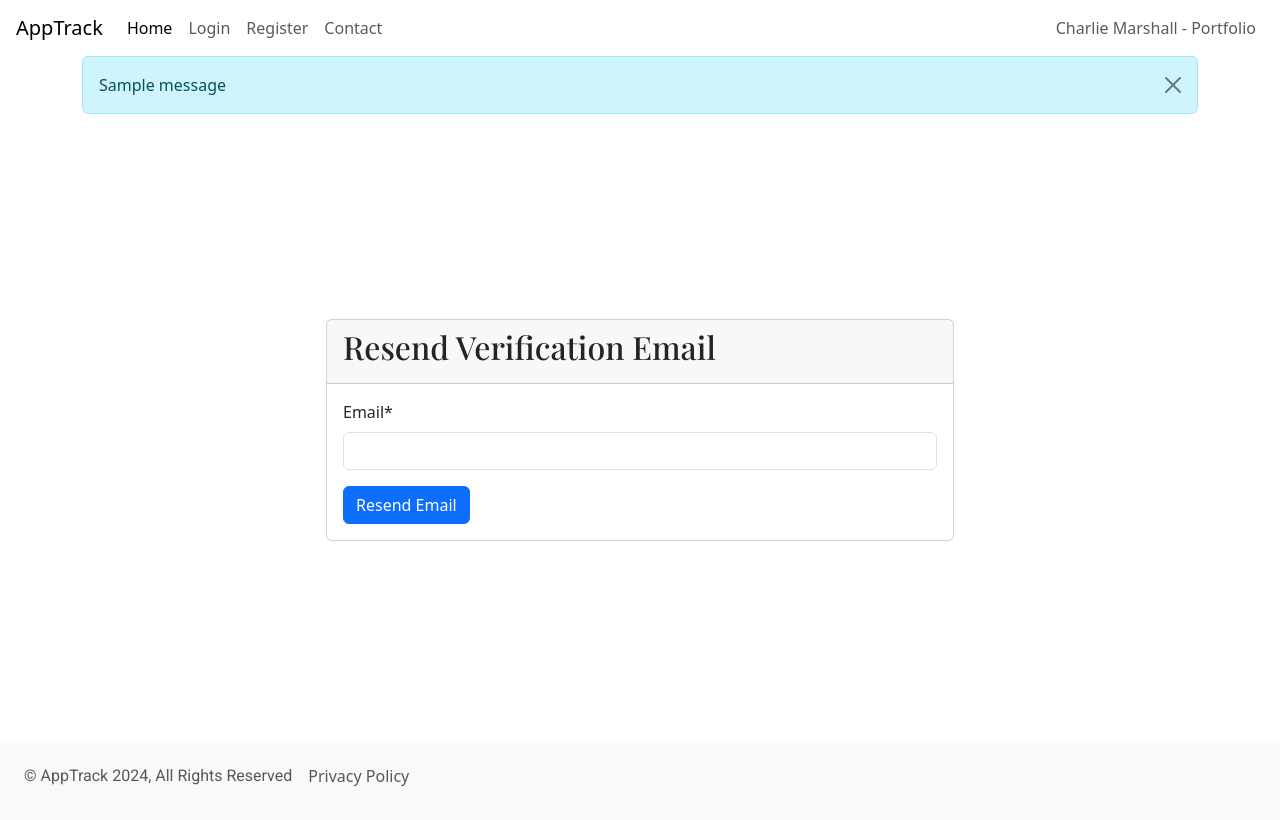
After one commit to charliemarshall1996/apptrack, a Django app: page /accounts/resend-verification-email/ in a window 1280 px wide. The commit adds this page. Run offline with Django 5.2, Linux system fonts and the light colour scheme; tables that the repository leaves empty hold one stand-in row (values such as "Sample post"); one stand-in notice (Sample message) is shown; some libraries are stand-ins or nearby versions; some web fonts are replaced.

Commit message:
added email verification

```diff
--- a/apptrack/accounts/forms.py
+++ b/apptrack/accounts/forms.py
@@ -60,3 +60,12 @@ class ProfileUpdateForm(forms.ModelForm):
     class Meta:
         model = Profile
         fields = []
+
+
+class UserLoginForm(forms.Form):
+    email = forms.EmailField(required=True)
+    password = forms.CharField(required=True, widget=forms.PasswordInput)
+
+
+class ResendVerificationEmailForm(forms.Form):
+    email = forms.EmailField(required=True)
--- a/apptrack/accounts/models.py
+++ b/apptrack/accounts/models.py
@@ -11,6 +11,8 @@ class CustomUser(AbstractBaseUser, PermissionsMixin):
     """Custom User model that uses email instead of username."""
 
     email = models.EmailField(_('email address'), unique=True)
+    email_verified = models.BooleanField(default=False)
+    last_verification_email_sent = models.DateTimeField(null=True, blank=True)
     first_name = models.CharField(max_length=30, blank=False, null=False)
     last_name = models.CharField(max_length=30, blank=False, null=False)
     is_active = models.BooleanField(default=True)
--- a/apptrack/accounts/templates/accounts/login.html
+++ b/apptrack/accounts/templates/accounts/login.html
@@ -15,14 +15,14 @@
             {% load crispy_forms_tags %}
             <form method="POST">
                 {% csrf_token %}
-                {{ form.honeypot }}
+
                 {{ form|crispy }}
                 <button type="submit" class="btn btn-primary">Login</button>
             </form>
         </div>
         <div class="card-footer text-center">
-            <a href="{% url 'password_reset' %}">Forgot Password?</a>
-            <a href="{% url 'register' %}">Register</a>
+            <a href="{% url 'accounts:password_reset' %}">Forgot Password?</a>
+            <a href="{% url 'accounts:register' %}">Register</a>
         </div>
 
     </div>
--- a/apptrack/accounts/templates/accounts/profile.html
+++ b/apptrack/accounts/templates/accounts/profile.html
@@ -19,7 +19,7 @@
         </div>
 
         <div class="card-footer text-center">
-            <a class="btn btn-primary" href="{% url 'profile_settings' %}">Settings</a>
+            <a class="btn btn-primary" href="{% url 'accounts:profile_settings' %}">Settings</a>
         </div>
 
     </div>
--- a/apptrack/accounts/templates/accounts/register.html
+++ b/apptrack/accounts/templates/accounts/register.html
@@ -18,7 +18,7 @@
             </form>
         </div>
         <div class="card-footer text-center">
-            <a href="{% url 'login' %}">Login</a>
+            <a href="{% url 'accounts:login' %}">Login</a>
         </div>
 
     </div>
--- /dev/null
+++ b/apptrack/accounts/templates/accounts/resend_verification_email.html
@@ -0,0 +1,22 @@
+
+{% extends "core/base_unauthenticated.html" %}
+
+{% load crispy_forms_tags %}
+
+{% block content %}
+
+    <div class="card m-auto w-50">
+        <div class="card-header justify-content-center">
+            <h2>Resend Verification Email</h2>
+        </div>
+
+        <div class="card-body">
+            <form method="POST">
+                {% csrf_token %}
+                {{ form|crispy }}
+                <button type="submit" class="btn btn-primary">Resend Email</button>
+            </form>
+        </div>
+    </div>
+
+{% endblock %}
--- a/apptrack/accounts/urls.py
+++ b/apptrack/accounts/urls.py
@@ -3,10 +3,10 @@ from django.contrib.auth import views as auth_views
 from django.conf import settings
 from django.conf.urls.static import static
 from . import views
-
+app_name = 'accounts'
 urlpatterns = [
     path('register/', views.register, name='register'),
-    path('login/', auth_views.LoginView.as_view(template_name='accounts/login.html'), name='login'),
+    path('login/', views.custom_login_view, name='login'),
     path('logout/', views.logout_view, name='logout'),
     path('profile/', views.ProfileView.as_view(), name='profile'),
     path('profile-settings/', views.profile_settings_view, name='profile_settings'),
@@ -20,4 +20,8 @@ urlpatterns = [
          auth_views.PasswordResetCompleteView.as_view(
              template_name='accounts/password_reset_complete.html'),
          name='password_reset_complete'),
+    path('verify-email/<int:user_id>/<str:token>/',
+         views.verify_email, name='verify_email'),
+    path('resend-verification-email/', views.resend_verification_email,
+         name='resend_verification_email'),
 ] + static(settings.MEDIA_URL, document_root=settings.MEDIA_ROOT)
--- a/apptrack/accounts/views.py
+++ b/apptrack/accounts/views.py
@@ -1,17 +1,30 @@
+
+import logging
+from datetime import timedelta
+
+from django.utils import timezone
 from django.contrib.auth.decorators import login_required
-from django.shortcuts import render, redirect
-from django.contrib.auth import login
+from django.shortcuts import render, redirect, get_object_or_404
+from django.contrib.auth import login, authenticate
 from django.contrib.auth.views import PasswordResetView
 from django.views.generic.detail import DetailView
+from django.contrib import messages
 from django.contrib.messages.views import SuccessMessageMixin
 from django.contrib.auth.mixins import LoginRequiredMixin
 from django.contrib.auth import get_user_model, logout
+from django.contrib.sites.shortcuts import get_current_site
+from django.http import HttpResponseRedirect
+from django.urls import reverse_lazy, reverse
+from django.core.mail import send_mail
+from django.urls import reverse
+from django.conf import settings
 
-from django.contrib import messages
-from django.urls import reverse_lazy
-from .forms import UserRegistrationForm, UserUpdateForm, ProfileUpdateForm, ProfileRegistrationForm
 from core.forms import LocationForm
 
+from .forms import *
+from .utils import get_can_resend, get_minutes_left_before_resend, get_time_since_last_email
+
+logger = logging.getLogger(__name__)
 User = get_user_model()
 
 
@@ -27,6 +40,7 @@ def register(request):
             location = location_form.save()
             location.save()
             user = user_form.save()
+            user.email_verified = False
             user.save()
             profile = profile_form.save()
             profile.location = location
@@ -91,6 +105,145 @@ def logout_view(request):
     return redirect('home')
 
 
+def custom_login_view(request):
+    if request.method == "POST":
+        form = UserLoginForm(request.POST)
+
+        if form.is_valid():
+            email = form.cleaned_data['email']
+            password = form.cleaned_data['password']
+            user = authenticate(request, email=email, password=password)
+
+            if user is not None:
+                if user.email_verified:
+                    login(request, user)
+                    return redirect('jobs:board')
+                else:
+                    timeout_duration = timedelta(minutes=10)
+
+                    # Example time since last email logic
+                    if user.last_verification_email_sent:
+                        time_since_last_email = get_time_since_last_email(
+                            user.last_verification_email_sent)
+
+                        can_resend = get_can_resend(
+                            timeout_duration, time_since_last_email)
+
+                        if can_resend:
+                            resend_verification_url = reverse(
+                                'accounts:resend_verification_email')
+
+                            message = ("Please verify your email before logging in."
+                                       "Please check your email for the verification link, including spam folder."
+                                       f"If you need to resend the verification email, please click <a href='{resend_verification_url}'>here</a>.")
+                        else:
+
+                            minutes_difference = get_minutes_left_before_resend(
+                                time_since_last_email, timeout_duration)
+
+                            message = ("Please verify your email before logging in."
+                                       "Please check your email for the verification link, including spam folder."
+                                       f"You must wait {round(minutes_difference)} minutes before resending the verification email.")
+
+                    else:
+                        resend_verification_url = reverse(
+                            'accounts:resend_verification_email')
+
+                        message = ("Please verify your email before logging in."
+                                   "Please check your email for the verification link, including spam folder."
+                                   f"If you need to resend the verification email, please click <a href='{resend_verification_url}'>here</a>.")
+
+                    messages.error(
+                        request, message)
+                    # Redirect to the login page
+                    return redirect('accounts:login')
+            else:
+                messages.error(request, "Invalid login credentials")
+                return redirect('accounts:login')
+    else:
+        form = UserLoginForm()
+
+    context = {'form': form}
+    return render(request, 'accounts/login.html', context)
+
+
+def send_verification_email(user, request):
+    from .tokens import email_verification_token  # Import the token generator
+    token = email_verification_token.make_token(user)
+    verification_url = request.build_absolute_uri(
+        reverse('accounts:verify_email', kwargs={
+                'user_id': user.id, 'token': token})
+    )
+
+    subject = "Verify your email"
+    message = f"Please click the link to verify your email: {verification_url}"
+    html_message = f"<p>Please click the link to verify your email: {verification_url}</p>"
+    send_mail(subject, message, settings.DEFAULT_FROM_EMAIL,
+              [user.email], html_message=html_message)
+
+
+def verify_email(request, user_id, token):
+    from .tokens import email_verification_token  # Import the token generator
+    UserModel = get_user_model()
+    user = get_object_or_404(UserModel, id=user_id)
+
+    if email_verification_token.check_token(user, token):
+        user.email_verified = True
+        user.save()
+        messages.success(
+            request, 'Your email has been verified. You can now log in.')
+        return redirect('accounts:login')
+    else:
+        messages.error(
+            request, 'The verification link is invalid or has expired.')
+        return redirect('accounts:login')
+
+
+def resend_verification_email(request):
+    if request.method == 'POST':
+        form = ResendVerificationEmailForm(request.POST)
+
+        if form.is_valid():
+            email = form.cleaned_data['email']
+
+            # Look up the user by email
+            try:
+                user = User.objects.get(email=email)
+            except User.DoesNotExist:
+                messages.error(
+                    request, "No user found with that email address.")
+                return redirect('accounts:resend_verification_email')
+
+            # Define timeout duration (10 minutes here)
+            timeout_duration = timedelta(minutes=10)
+
+            # Check if a verification email has already been sent and enforce the timeout
+            if user.last_verification_email_sent:
+                time_since_last_email = get_time_since_last_email(
+                    user.last_verification_email_sent)
+                timeout_duration = timedelta(minutes=10)
+                minutes_difference = get_minutes_left_before_resend(
+                    time_since_last_email, timeout_duration)
+
+                if time_since_last_email < timeout_duration:
+                    messages.error(
+                        request, f"Please wait {minutes_difference} before resending the verification email.")
+                    return redirect('accounts:resend_verification_email')
+
+            # Send verification email and update `last_verification_email_sent`
+            send_verification_email(user, request)
+            user.last_verification_email_sent = timezone.now()
+            user.save()
+
+            messages.success(request, "A verification email has been sent.")
+            # Redirect to a suitable page like login or home
+            return redirect('accounts:login')
+    else:
+        form = ResendVerificationEmailForm()
+
+    return render(request, 'accounts/resend_verification_email.html', {'form': form})
+
+
 class ResetPasswordView(SuccessMessageMixin, PasswordResetView):
     template_name = 'accounts/password_reset.html'
     email_template_name = 'accounts/password_reset_email.html'
--- a/apptrack/core/templates/core/base_authenticated.html
+++ b/apptrack/core/templates/core/base_authenticated.html
@@ -22,7 +22,7 @@
 
   <header>
     <nav class="navbar navbar navbar-expand-md navbar-light px-3">
-      <a class="navbar-brand" href="{% url 'profile' %}">AppTrack</a>
+      <a class="navbar-brand" href="{% url 'jobs:board' %}">AppTrack</a>
 
       <!-- Toggler/collapsible Button -->
       <button class="navbar-toggler" type="button" data-bs-toggle="collapse" data-bs-target="#navbarNav" aria-controls="navbarNav" aria-expanded="false" aria-label="Toggle navigation">
@@ -35,10 +35,10 @@
             <a class="nav-link active" aria-current="page" href="{% url 'jobs:board' %}">Jobs</a>
           </li>
           <li class="nav-item">
-            <a class="nav-link" href="{% url 'profile' %}">Profile</a>
+            <a class="nav-link" href="{% url 'accounts:profile' %}">Profile</a>
           </li>
           <li class="navbar-item ms-auto">
-            <a class="nav-link" href="{% url 'logout' %}">Logout</a>
+            <a class="nav-link" href="{% url 'accounts:logout' %}">Logout</a>
           </li>
         </ul>
       </div>
--- a/apptrack/core/templates/core/base_unauthenticated.html
+++ b/apptrack/core/templates/core/base_unauthenticated.html
@@ -31,10 +31,10 @@
             <a class="nav-link active" aria-current="page" href="{% url 'home' %}">Home</a>
           </li>
           <li class="nav-item">
-            <a class="nav-link" href="{% url 'login' %}">Login</a>
+            <a class="nav-link" href="{% url 'accounts:login' %}">Login</a>
           </li>
           <li class="nav-item">
-            <a class="nav-link" href="{% url 'register' %}">Register</a>
+            <a class="nav-link" href="{% url 'accounts:register' %}">Register</a>
           </li>
           <li class="nav-item">
             <a class="nav-link" href="{% url 'contact' %}">Contact</a>
--- a/apptrack/core/templates/core/index.html
+++ b/apptrack/core/templates/core/index.html
@@ -10,7 +10,7 @@
         <div class="col">
             <h1 class="display-1 fw-bold">AppTrack</h1>
             <p class="col-md-8 mx-auto fs-4">The application tracking system for candidates.</p>
-            <a type="button" class="btn btn-primary btn-lg px-4 gap-3" href="{% url 'register' %}">Register Now!</a>
+            <a type="button" class="btn btn-primary btn-lg px-4 gap-3" href="{% url 'accounts:register' %}">Register for <strong>FREE</strong> Now!</a>
         </div>
     </div>
 </div>
@@ -38,7 +38,7 @@
             </div>
             <div class="row d-flex flex-row align-self-center py-2 px-0">
                 <div class="col align-content-center">
-                    <a type="button" class="text-start btn btn-outline-primary btn-sm fs-5" href="{% url 'register' %}">Register with AppTrack today!</a>
+                    <a type="button" class="text-start btn btn-outline-primary btn-sm fs-5" href="{% url 'accounts:register' %}">Register with AppTrack today!</a>
                 </div>
             </div>
         </div>
--- a/apptrack/core/templates/core/messages.html
+++ b/apptrack/core/templates/core/messages.html
@@ -1,16 +1,27 @@
 
 {% if messages %}
+    {% for message in messages %}
+        {% with message_class="alert-info" %}
+            {% if message.tags == 'error' %}
+                {% with message_class="alert-danger" %}
+                {% endwith %}
+            {% elif message.tags == 'success' %}
+                {% with message_class="alert-success" %}
+                {% endwith %}
+            {% elif message.tags == 'warning' %}
+                {% with message_class="alert-warning" %}
+                {% endwith %}
+            {% elif message.tags == 'info' %}
+                {% with message_class="alert-info" %}
+                {% endwith %}
+            {% endif %}
 
-    {% for message in messages %}
-
-        <div class="alert alert-{{ message.tags }} alert-dismissible fade show" role="alert">
-            {{ message }}
-            <button type="button" class="btn-close" data-bs-dismiss="alert" aria-label="Close"></button>
-        </div>
-
-
+            <div class="alert {{ message_class }} alert-dismissible fade show" role="alert">
+                {{ message|safe }}
+                <button type="button" class="btn-close" data-bs-dismiss="alert" aria-label="Close"></button>
+            </div>
+        {% endwith %}
     {% endfor %}
-
 {% endif %}
 
 <!--
```
Also changed, not shown: apptrack/accounts/backends.py (added, +21 -0 lines), apptrack/accounts/email_verification_template.html (added, +15 -0 lines), apptrack/accounts/tokens.py (added, +8 -0 lines), apptrack/accounts/utils.py (added, +18 -0 lines), apptrack/apptrack/settings.py (+34 -41 lines), apptrack/accounts/migrations/0002_customuser_email_verified.py (added), apptrack/accounts/migrations/0003_customuser_last_verification_email_sent.py (added).
